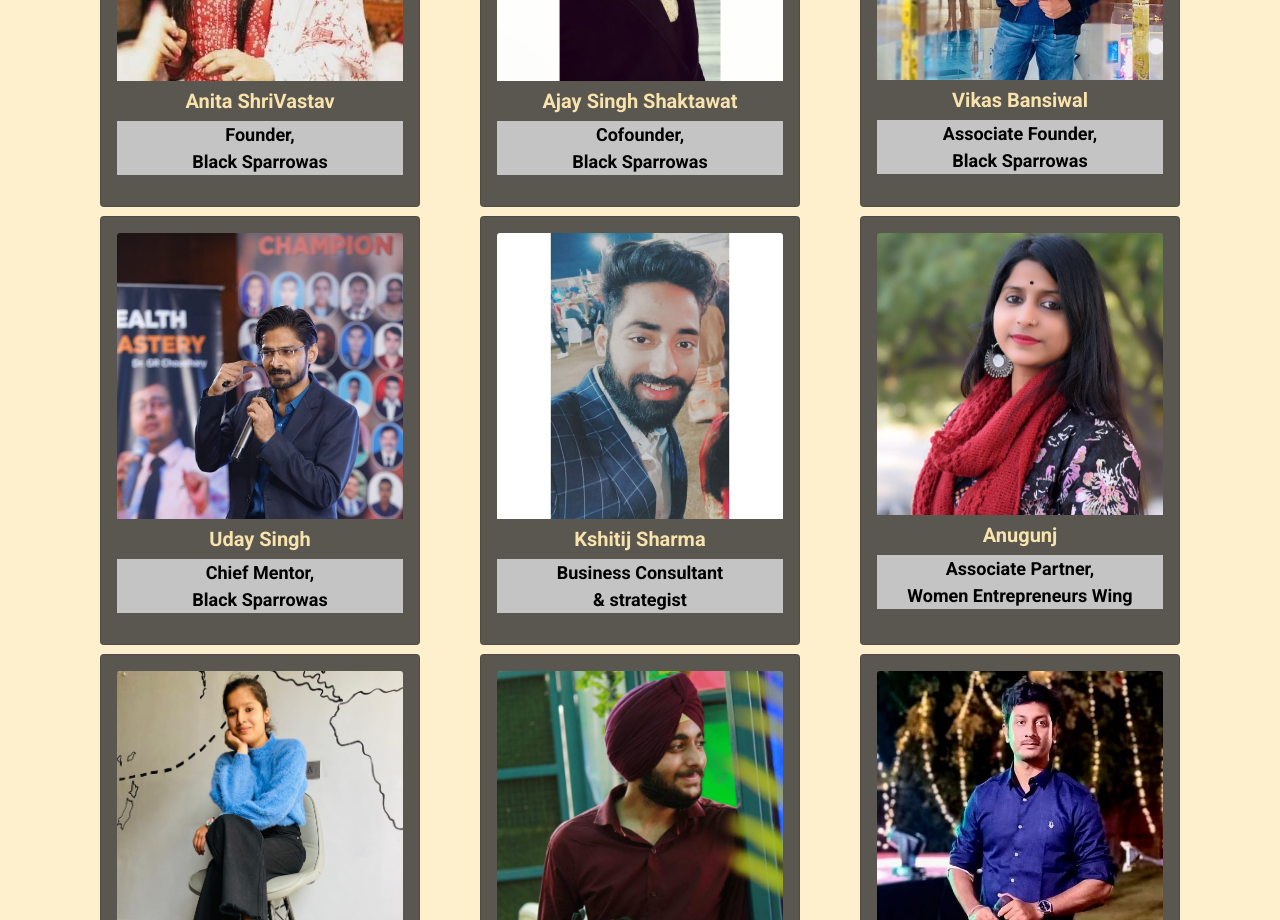
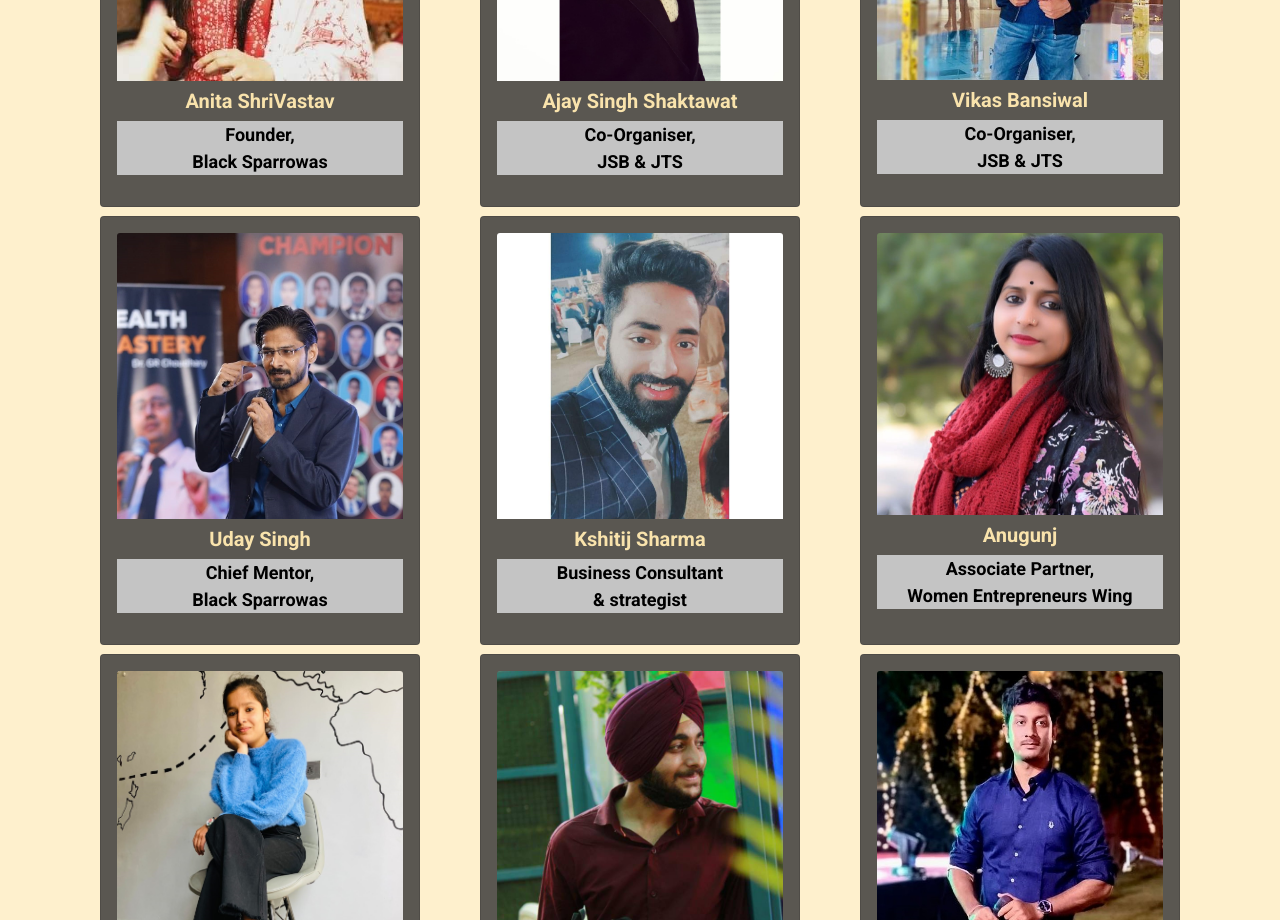
Before and after one commit to OnStack-in/BlackSparrowas, a plain HTML site: page index.html in a window 1280 px wide. Shown: the part 4180-5100 px from the top of the page. Drawn offline with nearby package versions, Linux system fonts and the light colour scheme.

Commit message:
changed the designation in team

```diff
--- a/index.html
+++ b/index.html
@@ -505,7 +505,7 @@
                         <img src="./assets/img/team/ajay.jpeg" class="card-img-top" alt="...">
                         <div class="card-body p-0">
                             <h5 class="card-title text-center font-weight-bolder  m-2" style="color:#F9E3AC">Ajay Singh Shaktawat</h5>
-                            <p class="text-center font-weight-bold" style="background-color: #C4C4C4; color:#000000">Cofounder, <br/> Black Sparrowas</p>
+                            <p class="text-center font-weight-bold" style="background-color: #C4C4C4; color:#000000">Co-Organiser, <br/> JSB & JTS</p>
 
 
                         </div>
@@ -516,7 +516,7 @@
                         <img src="./assets/img/team/vikas.jpeg" class="card-img-top" alt="...">
                         <div class="card-body p-0">
                             <h5 class="card-title text-center font-weight-bolder  m-2" style="color:#F9E3AC">Vikas Bansiwal</h5>
-                            <p class="text-center font-weight-bold" style="background-color: #C4C4C4; color:#000000">Associate Founder, <br/> Black Sparrowas</p>
+                            <p class="text-center font-weight-bold" style="background-color: #C4C4C4; color:#000000">Co-Organiser, <br/> JSB & JTS</p>
 
 
                         </div>
```
